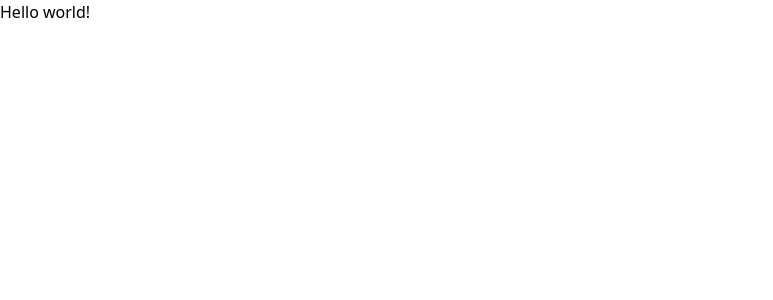
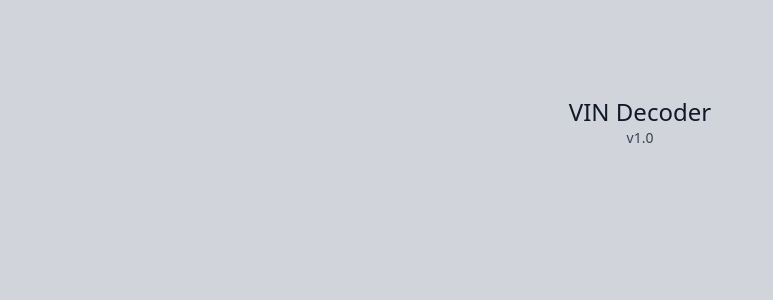
Before and after one commit to shailscript/vin-decoder, a React (Create React App) app: page / in a window 1280 px wide. Shown: the top 300 px of the page, without its empty margins (0-773 px from the left). Built offline with nearby package versions, Linux system fonts and the light colour scheme.

Commit message:
Intro used

```diff
--- a/src/App.jsx
+++ b/src/App.jsx
@@ -1,8 +1,11 @@
 import React from 'react';
+import Intro from './components/Intro';
 
 const App = () => (
-  <div>
-    <p>Hello world!</p>
+  <div className="min-h-screen bg-gray-300 flex justify-center">
+    <div className="w-full max-w-lg py-24">
+      <Intro />
+    </div>
   </div>
 );
 
```
